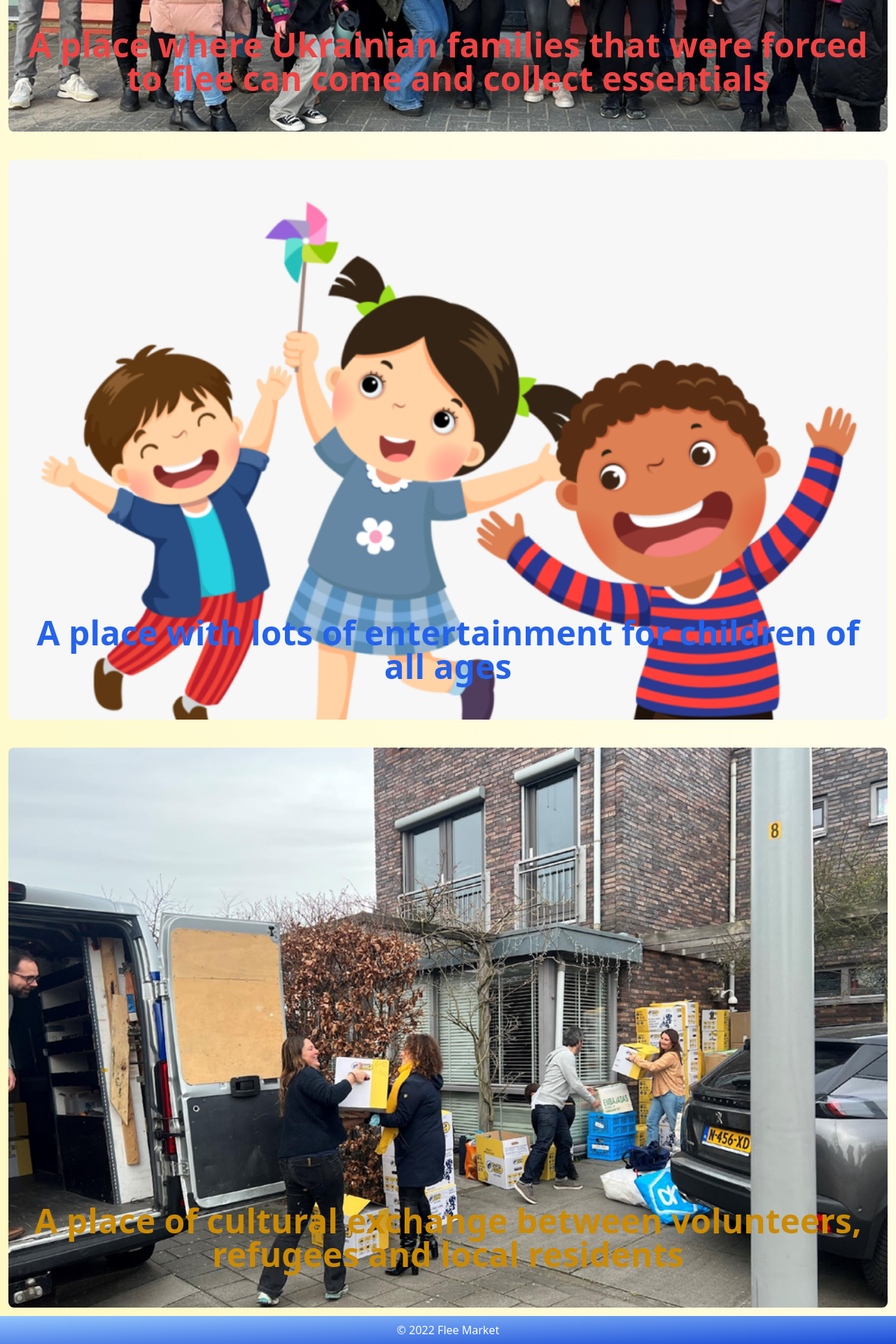
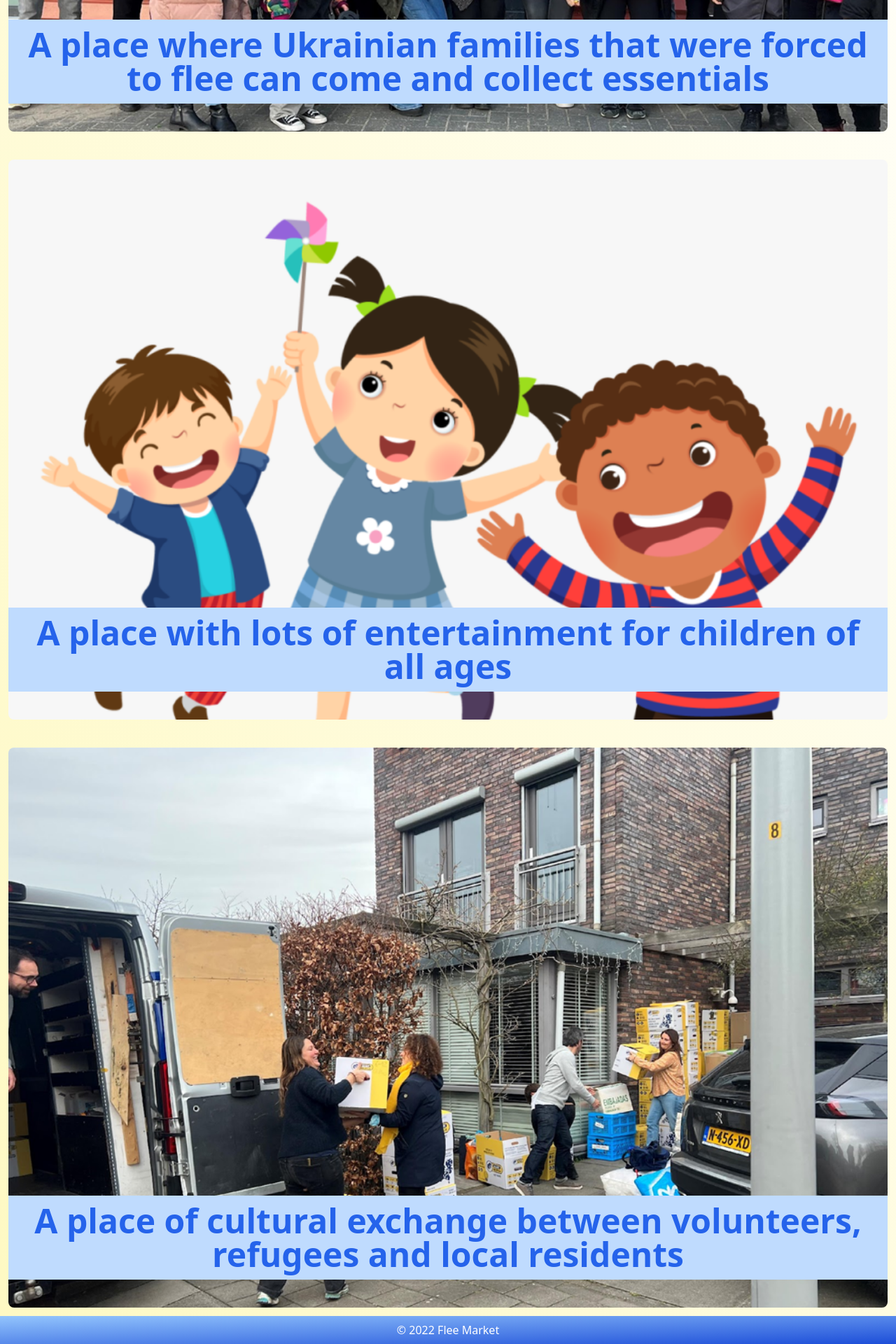
Before and after one commit to francoisvogel/fleemarket, a Next.js app: page / in a window 1280 px wide. Shown: the part 842-2762 px from the top of the page at 70% size. Built offline with nearby package versions, Linux system fonts and the light colour scheme.

Commit message:
improved bg

```diff
--- a/pages/index.js
+++ b/pages/index.js
@@ -22,13 +22,13 @@ export default function Index() {
             <div className='p-3 bg-gradient-to-tr from-yellow-100 to-white'>
                 <p className='text-xl lg:text-7xl text-yellow-900 font-extrabold text-center py-5 mb-5'>Flee Market</p>
                 <div className='h-screen rounded-lg relative bg-cover bg-no-repeat mb-10' style={stylingRefugees}>
-                    <p className='absolute text-red-500 bottom-10 p-3 text-center text-xl lg:text-5xl font-bold'>A place where Ukrainian families that were forced to flee can come and collect essentials</p>
+                    <p className='absolute bg-blue-200 min-w-full text-blue-600 bottom-10 p-3 text-center text-xl lg:text-5xl font-bold'>A place where Ukrainian families that were forced to flee can come and collect essentials</p>
                 </div>
                 <div className='h-screen rounded-lg relative bg-cover bg-no-repeat mb-10' style={stylingEntertainment}>
-                    <p className='absolute text-blue-600 bottom-10 p-3 text-center text-xl lg:text-5xl font-bold'>A place with lots of entertainment for children of all ages</p>
+                    <p className='absolute bg-blue-200 min-w-full text-blue-600 bottom-10 p-3 text-center text-xl lg:text-5xl font-bold'>A place with lots of entertainment for children of all ages</p>
                 </div>
                 <div className='h-screen rounded-lg relative bg-cover bg-no-repeat' style={stylingExchange}>
-                    <p className='absolute text-yellow-600 bottom-10 p-3 text-center text-xl lg:text-5xl font-bold'>A place of cultural exchange between volunteers, refugees and local residents</p>
+                    <p className='absolute bg-blue-200 min-w-full text-blue-600 bottom-10 p-3 text-center text-xl lg:text-5xl font-bold'>A place of cultural exchange between volunteers, refugees and local residents</p>
                 </div>
             </div>
         </Layout>
```
